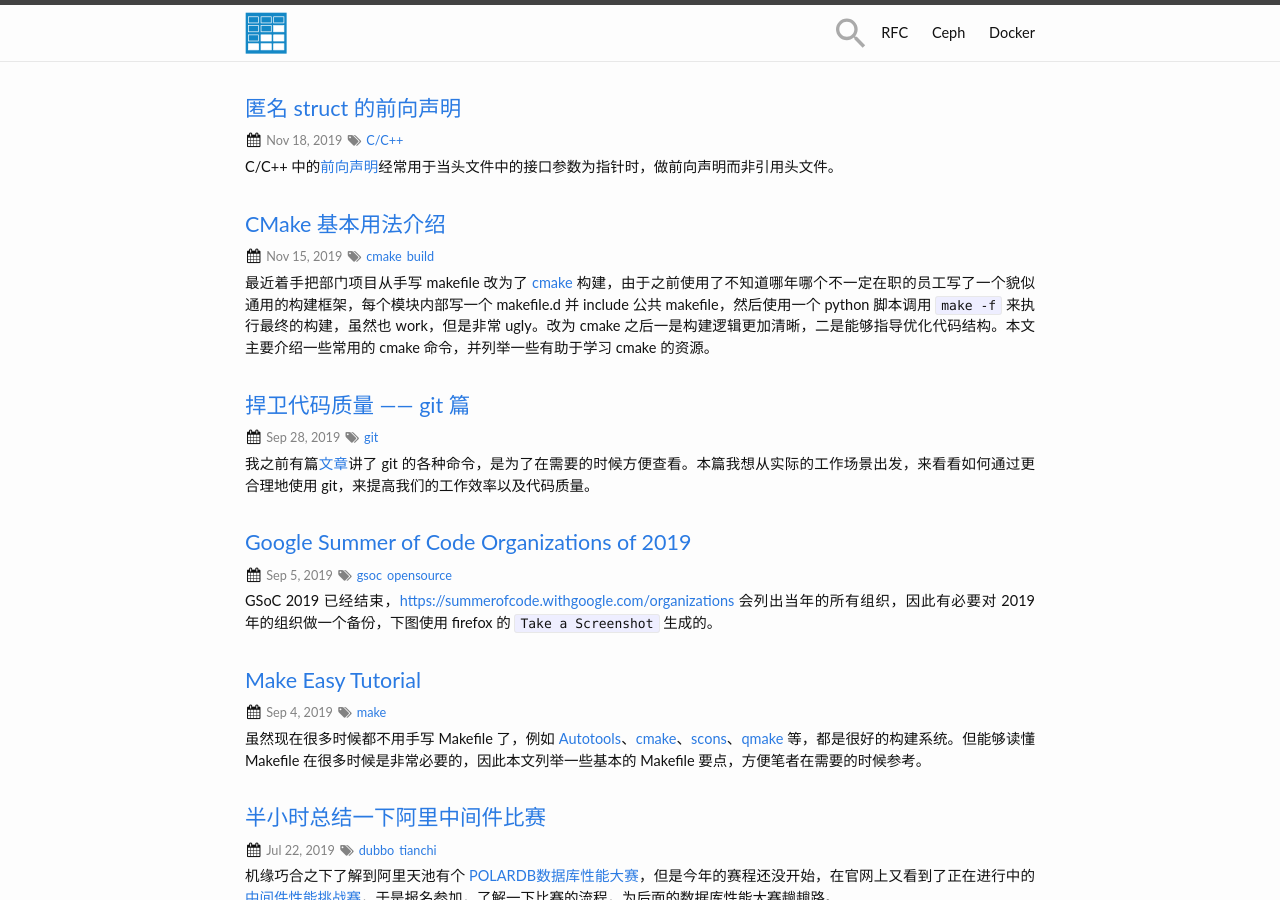
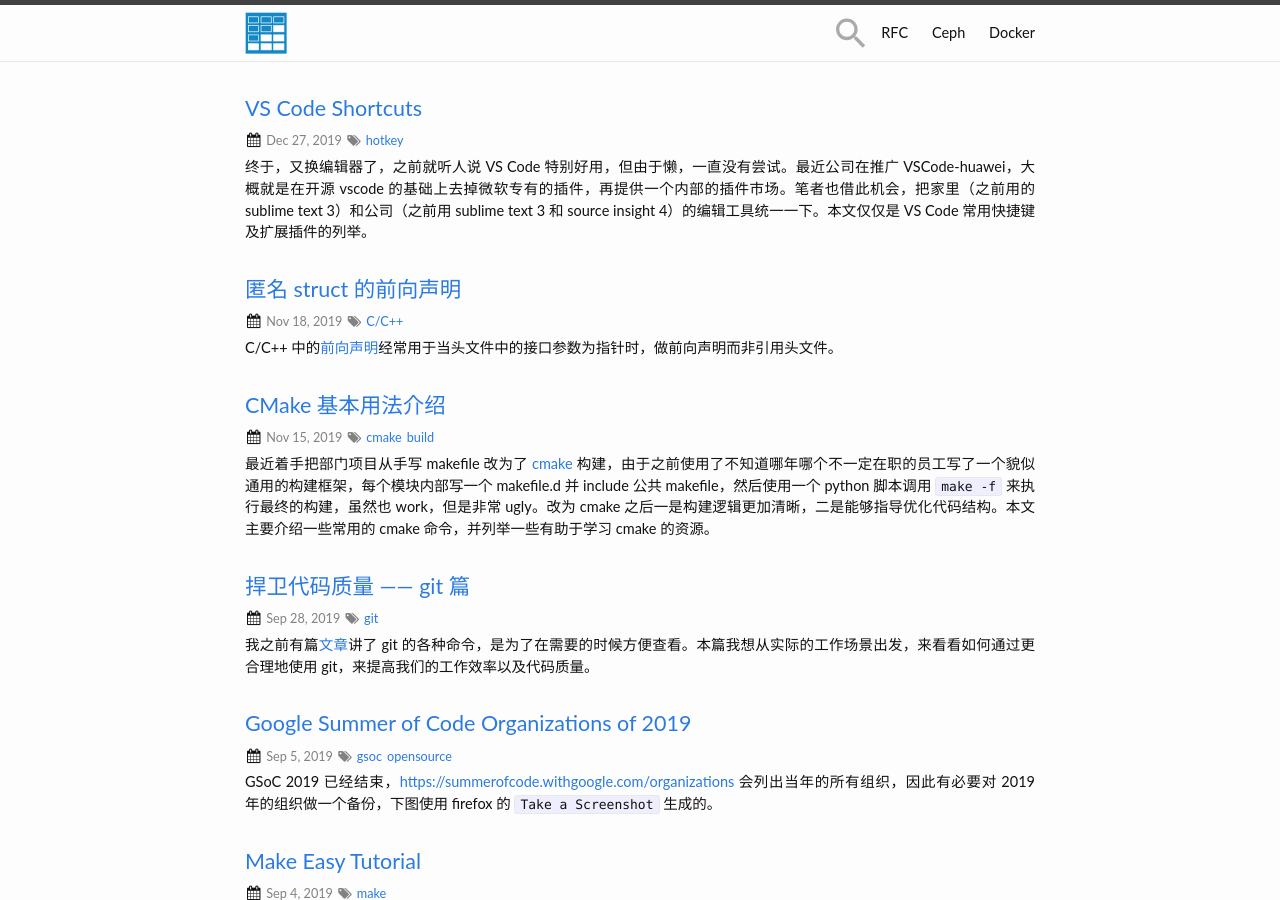
Before and after one commit to zhjwpku/zhjwpku.github.io, a Jekyll site: the page built from index.html, in a window 1280 px wide and 900 px high. Built offline with Jekyll 4.4.1, drawn with Linux system fonts in a browser that asks for light colours; the list of posts is cut into pages by our own code; comment, search, counter and statistics services are not loaded; some of the changed text lies outside the part shown.

Commit message:
vscode shortcuts
Signed-off-by: Zhao Junwang <zhjwpku@gmail.com>

````diff
--- /dev/null
+++ b/_posts/2019-12-27-vscode-shortcuts.md
@@ -0,0 +1,147 @@
+---
+layout: post
+title: "VS Code Shortcuts"
+date: 2019-12-27 22:00:00 +0800
+tags:
+- hotkey
+---
+
+终于，又换编辑器了，之前就听人说 VS Code 特别好用，但由于懒，一直没有尝试。最近公司在推广 VSCode-huawei，大概就是在开源 vscode 的基础上去掉微软专有的插件，再提供一个内部的插件市场。笔者也借此机会，把家里（之前用的 sublime text 3）和公司（之前用 sublime text 3 和 source insight 4）的编辑工具统一一下。本文仅仅是 VS Code 常用快捷键及扩展插件的列举。
+
+<h4>Shortcuts</h4>
+
+
+```
+                                    Mac                     Windows
+
+## 通用
+
+打开 shortcuts 网页文档             ⌘K + ⌘R               Ctrl+K Ctrl+R
+在 vscode 显示 shortcuts           ⌘K + ⌘S               Ctrl+K Ctrl+S
+显示命令面板                        ⌘ + shift + P         Ctrl+Shift+P, F1
+跳转到文件及一些其他操作              ⌘P                    Ctrl+P
+    - 直接输入文件名，跳转到文件
+    - ?  列出当前可执行的动作
+    - !  显示 Errors或 Warnings
+    - :  跳转到行数
+    - @  跳转到当前文件的 symbol（搜索变量或者函数）
+    - @: 根据分类跳转到当前文件的 symbol（搜索变量或者函数）
+    - #  根据名字查找 symbol
+切换 sidebar 显示                   ⌘B                    Ctrl+B
+
+## 跳转命令
+
+跳转到文件                          ⌘P                    Ctrl+P
+跳转到行号                          control+G             Ctrl+G
+跳转到当前文件的的符号                ⌘ + shift + O         Ctrl+shift+O
+根据分类跳转到当前文件的符号           ⌘ + shift + O 并输入:  Ctrl+shift+O 并输入:
+
+
+## 其它
+
+打开当前文件所在的目录                ⌘K + R                Ctrl K + R
+
+```
+
+<h4>Extensions</h4>
+
+VS Code 提供了一个[插件市场][marketplace]，这里有很多强大的各式各样的插件，每个人可以根据开发语言及个人喜好选择自己的工具。
+
+**General**
+
+- [GitLens — Git supercharged][gitlens]
+- [vscode-icons][vscode-icons]
+- [VSCode Great Icons][vscode-great-icons]
+- [scrollkey][scrollkey]
+- [Remote - SSH][remote-ssh]
+
+**C/C++**
+
+- [C/C++][ccpp]
+
+<h4>Settings</h4>
+
+**settings.json**
+
+```
+{
+    "workbench.iconTheme": "vscode-icons",
+    "vsicons.dontShowNewVersionMessage": true,
+    "terminal.integrated.shell.osx": "/bin/zsh",
+    "editor.suggestSelection": "first",
+    "vsintellicode.modify.editor.suggestSelection": "automaticallyOverrodeDefaultValue",
+    "C_Cpp.updateChannel": "Insiders",
+    "editor.fontSize": 14,
+    "editor.rulers": [80, 100, 120],
+    "cmake.configureOnOpen": false,
+    "terminal.integrated.fontSize": 14,
+    "debug.console.fontSize": 14,
+    "git.ignoreLegacyWarning": true,
+    "editor.renderWhitespace": "all",
+    "window.zoomLevel": 0,
+    "scrollkey.line1": 1,
+    "scrollkey.line2": 10,
+    "scrollkey.line3": 20
+}
+```
+
+**keybinds.json**
+
+```
+// Place your key bindings in this file to override the defaults
+[
+    {
+        "key": "ctrl+cmd+e",
+        "command": "workbench.action.editor.changeEncoding",
+        "when": "editorTextFocus"
+    },
+    {
+        "key": "cmd+up",
+        "command": "scrollkey.up2",
+        "when": "editorTextFocus"
+    },
+    {
+        "key": "cmd+down",
+        "command": "scrollkey.down2",
+        "when": "editorTextFocus"
+    },
+    {
+        "key": "ctrl+cmd+up",
+        "command": "cursorTop",
+        "when": "textInputFocus"
+    },
+    {
+        "key": "ctrl+cmd+down",
+        "command": "cursorBottom",
+        "when": "textInputFocus"
+    },
+]
+```
+
+**Tips**
+
+- 如果无法直接在vscode安装插件，可以获取相应的 vsix 文件，并使用 `Install from VSIX` 的方式安装插接件。
+
+<h4>Videos</h4>
+
+- [VS Code Top-Ten Pro Tips][u21W_tfPVrY]
+
+<br>
+<span class="post-meta">
+Reference:
+</span>
+<br>
+<span class="post-meta">
+1 [VS Code Top-Ten Pro Tips][u21W_tfPVrY]<br>
+2 [SSH with VSCode without internet][ssh-with-vscode-without-internet]<br>
+</span>
+
+[u21W_tfPVrY]: https://www.youtube.com/watch?v=u21W_tfPVrY
+[marketplace]: https://marketplace.visualstudio.com/VSCode
+[gitlens]: https://marketplace.visualstudio.com/items?itemName=eamodio.gitlens
+[vscode-icons]: https://marketplace.visualstudio.com/items?itemName=vscode-icons-team.vscode-icons
+[vscode-great-icons]: https://marketplace.visualstudio.com/items?itemName=emmanuelbeziat.vscode-great-icons
+[ccpp]: https://marketplace.visualstudio.com/items?itemName=ms-vscode.cpptools
+[scrollkey]: https://marketplace.visualstudio.com/items?itemName=74th.scrollkey
+[remote-ssh]: https://marketplace.visualstudio.com/items?itemName=ms-vscode-remote.remote-ssh
+[ssh-with-vscode-without-internet]: https://stackoverflow.com/questions/56718453/ssh-with-vscode-without-internet
--- a/resume.html
+++ b/resume.html
@@ -105,7 +105,7 @@
         <li>编程语言: C/C++/Java/Lua/Python</li>
         <li>平台: Linux</li>
         <li>编程框架: Spring/Dubbo</li>
-        <li>常用工具: Git/GDB/Vim/Awk/Sublime Text 3/IDEA/Gradle/Jenkins/ELK</li>
+        <li>常用工具: Git/GDB/Vim/Awk/VS Code/Gradle/Jenkins/ELK</li>
         <li>兴趣: Ceph/Docker/Kubernetes</li>
       </ul>
     </div>
````
Also changed, not shown: _posts/2018-10-13-awesome-shortcuts.md (+6 -0 lines).
